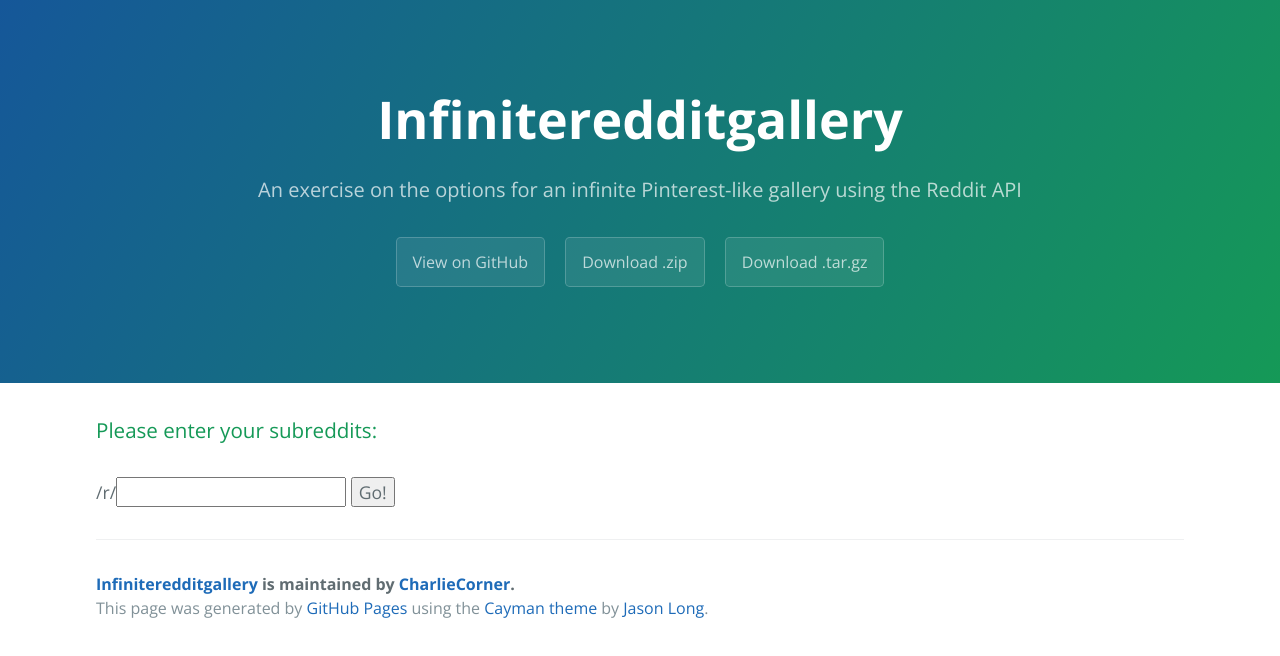
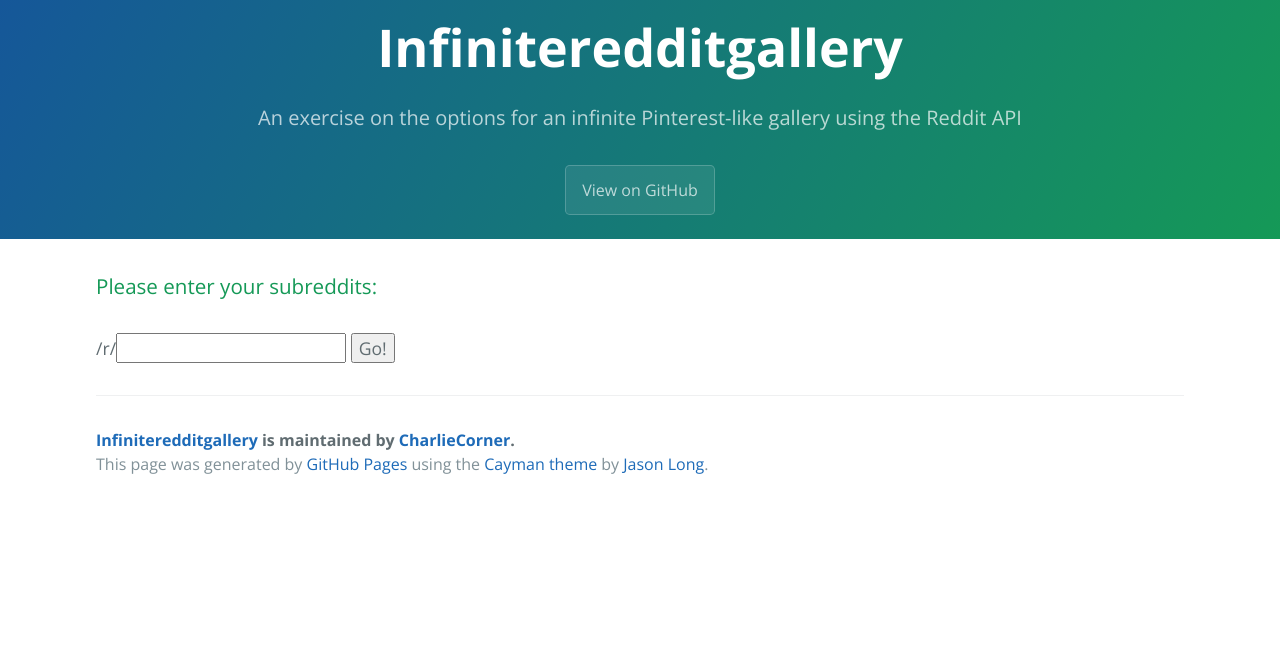
Before and after one commit to CharlieCorner/InfiniteRedditGallery, a plain HTML site: page index.html in a window 1280 px wide. Drawn offline with nearby package versions, Linux system fonts and the light colour scheme.

Commit message:
Adjust the page header and remove the links for the tarballs

```diff
--- a/index.html
+++ b/index.html
@@ -28,8 +28,6 @@
       <h1 class="project-name">Infiniteredditgallery</h1>
       <h2 class="project-tagline">An exercise on the options for an infinite Pinterest-like gallery using the Reddit API</h2>
       <a href="https://github.com/CharlieCorner/InfiniteRedditGallery" class="btn">View on GitHub</a>
-      <a href="https://github.com/CharlieCorner/InfiniteRedditGallery/zipball/master" class="btn">Download .zip</a>
-      <a href="https://github.com/CharlieCorner/InfiniteRedditGallery/tarball/master" class="btn">Download .tar.gz</a>
     </section>
 
     <section class="main-content">
--- a/stylesheets/stylesheet.css
+++ b/stylesheets/stylesheet.css
@@ -66,7 +66,8 @@ a {
 
 @media screen and (min-width: 64em) {
   .page-header {
-    padding: 5rem 6rem; } }
+    padding: .5rem 6rem;
+    } }
 
 @media screen and (min-width: 42em) and (max-width: 64em) {
   .page-header {
```
